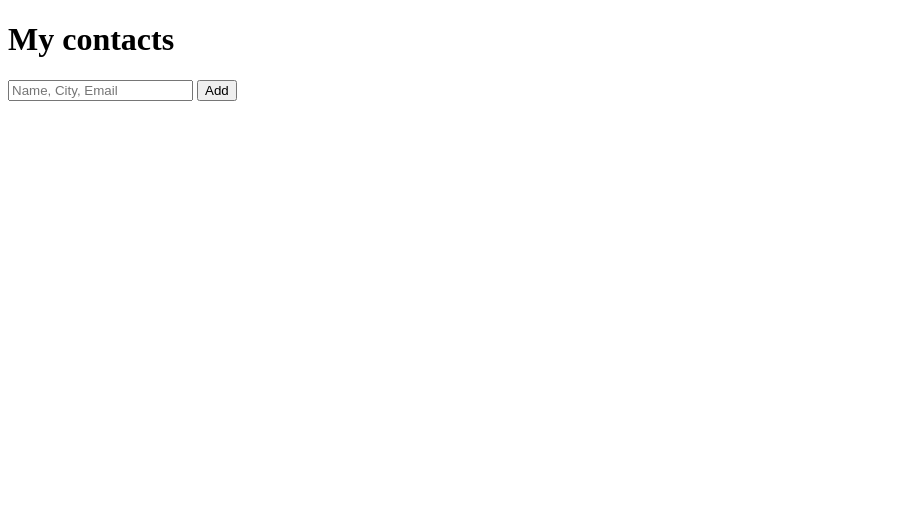
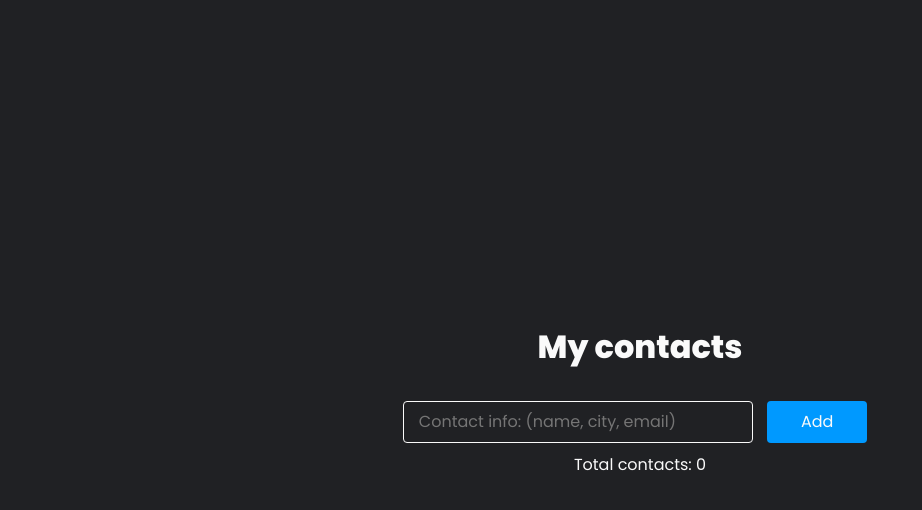
Before and after one commit to mcguenette/contacts, a website: page index.html in a window 1280 px wide. Shown: the whole page, without its empty margins (0-922 px from the left). Drawn offline with Linux system fonts and the light colour scheme.

Commit message:
style edits

```diff
--- a/assets/script/index.js
+++ b/assets/script/index.js
@@ -1,6 +1,6 @@
 'use strict';
 
-import Contact from './contact.js';
+import { Contact } from './contact.js';
 import { onEvent, select } from './utils.js';
 
 
--- /dev/null
+++ b/assets/style/reset.css
@@ -0,0 +1,75 @@
+*, *::before, *::after {
+    box-sizing: border-box;
+  }
+
+  * {
+    margin: 0;
+    padding: 0;
+    vertical-align: baseline;
+  }
+
+  html {
+    font-size: 62.5%;
+    scroll-behavior: smooth;
+    -webkit-text-size-adjust: none;
+       -moz-text-size-adjust: none;
+            text-size-adjust: none;
+  }
+
+  body {
+    min-height: 100dvh;
+    /* font-family: -apple-system, BlinkMacSystemFont, "Segoe UI", "Noto Sans", Helvetica, Arial, sans-serif, "Apple Color Emoji", "Segoe UI Emoji"; */
+    font-size: 1.6rem;
+    line-height: 1.5;
+    text-rendering: optimizeSpeed;
+    -webkit-font-smoothing: antialiased;
+     -moz-osx-font-smoothing: grayscale;
+  }
+
+  h1, h2, h3, h4 {
+    text-wrap: balance;
+  }
+
+  p, h1, h2, h3, h4 {
+    overflow-wrap: break-word;
+  }
+
+  ul[role=list], ol[role=list], li  {
+    list-style: none;
+  }
+
+  a, i, figure, img, button,
+  input[type=button], input[type=submit] {
+    -webkit-user-select: none;
+       -moz-user-select: none;
+            user-select: none;
+  }
+
+  img, picture, video, canvas, svg {
+    display: block;
+    max-width: 100%;
+  }
+
+  input, textarea, button, select {
+    font: inherit;
+    border-style: none;
+    outline-style: none;
+  }
+
+  input[type=button], input[type=submit],
+  input[type=reset], button, a {
+    cursor: pointer;
+  }
+
+  @media (prefers-reduced-motion: reduce) {
+    html:focus-within {
+      scroll-behavior: auto;
+    }
+
+    *, *::before, *::after {
+      animation-duration: 0.01ms !important;
+      animation-iteration-count: 1 !important;
+      transition-duration: 0.01ms !important;
+      scroll-behavior: auto !important;
+    }
+  }
--- a/assets/style/style.css
+++ b/assets/style/style.css
@@ -0,0 +1,71 @@
+@charset "utf-8";
+@import url(./reset.css);
+
+:root {
+    --primary-dark: #202124;
+    --secondary-dark-color: #ffffff0d;
+    --light-color: #fafafa;
+    --primary-blue: #09f;
+    --primary-green: #9f0;
+    --primary-pink: #f09;
+    --primary-orange: #f90;
+    --primary-purple: #90f;
+}
+
+body {
+    background-color: var(--primary-dark);
+    color: var(--light-color);
+    min-height: 100%;
+    font-family: 'Poppins', sans-serif;
+}
+
+.container {
+    width: min(100% - 30px, 1080px);
+    display: flex;
+    flex-direction: column;
+    justify-content: center;
+    align-items: center;
+    margin-inline: auto;
+    min-height: 100dvh;
+}
+
+section {
+    width: 100%;
+    display: flex;
+    justify-content: space-around;
+    align-items: center;
+}
+
+.primary-button {
+    background-color: var(--primary-blue);
+    color: var(--light-color);
+    width: 100px;
+}
+
+input {
+    background-color: var(--secondary-dark-color);
+    color: var(--light-color);
+    padding: 7px 15px;
+    border-radius: 4px;
+    margin-right: 10px;
+    margin-bottom: 10px;
+    height: 42px;
+}
+
+input[type='text'] {
+    background-color: var(--primary-dark);
+    color: var(--light-color);
+    border: 1px solid var(--light-color);
+    width: 350px;
+}
+
+.contact-card {
+    border: 1px solid var(--light-color);
+    padding: 20px;
+    width: 300px;
+    margin-bottom: 15px;
+}
+
+h1 {
+    margin-bottom: 30px;
+}
--- a/index.html
+++ b/index.html
@@ -27,15 +27,15 @@
       <section>
         <div>
           <form action="" method="get" id="contact-form">
-            <input type="text" name="contact-info" id="contact-add" placeholder="Name, City, Email">
+            <input type="text" name="contact-info" id="contact-add" placeholder="Contact info: (name, city, email)">
             <input type="button" value="Add" id="contact-button" class="primary-button">
           </form>
         </div>
       </section>
       <section>
         <div id="contact-output"></div>
-        <p id="validation-message" class="error-message"></p>
       </section>
+      <p id="validation-message" class="error-message"></p>
     </div>
   </main>
 </body>
```
